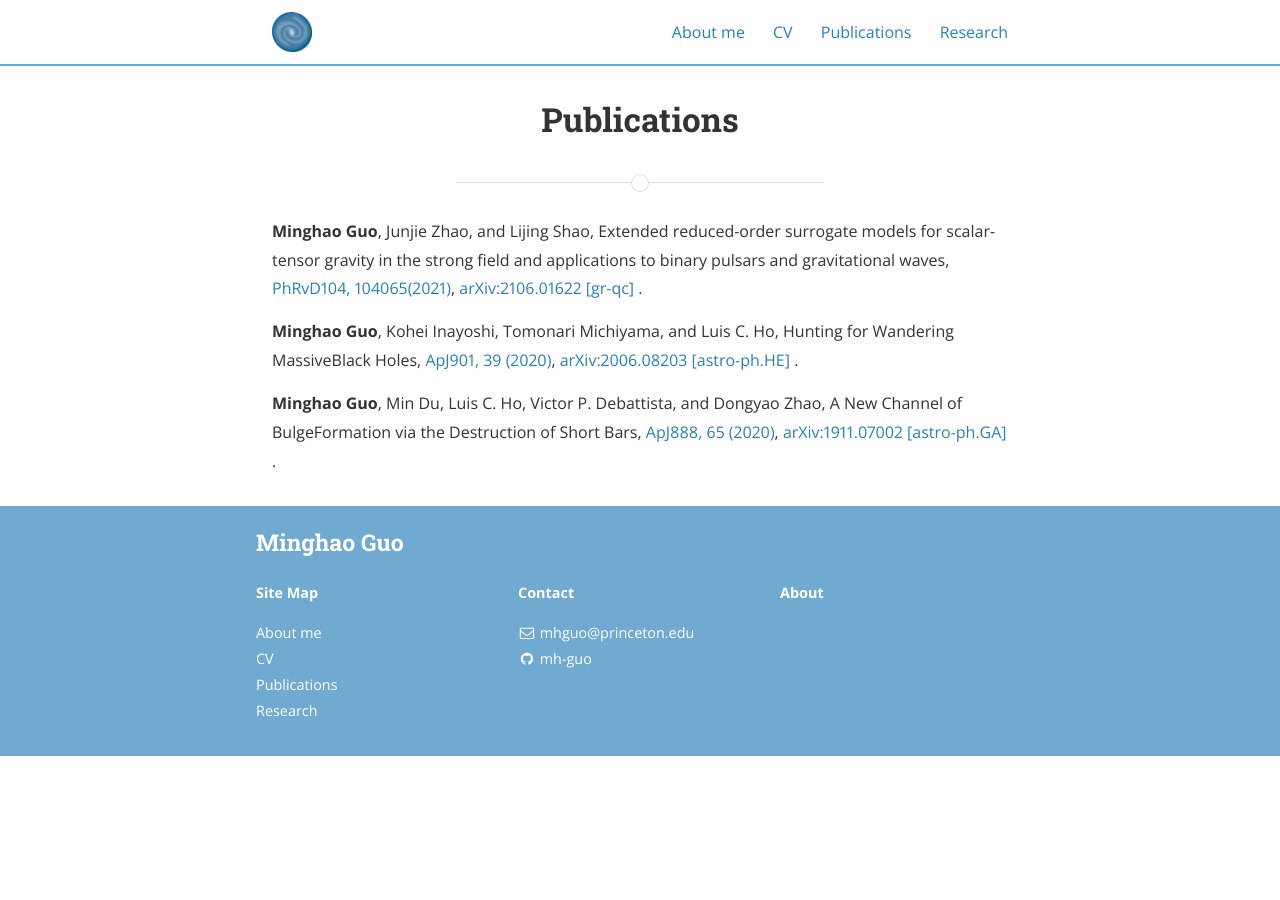
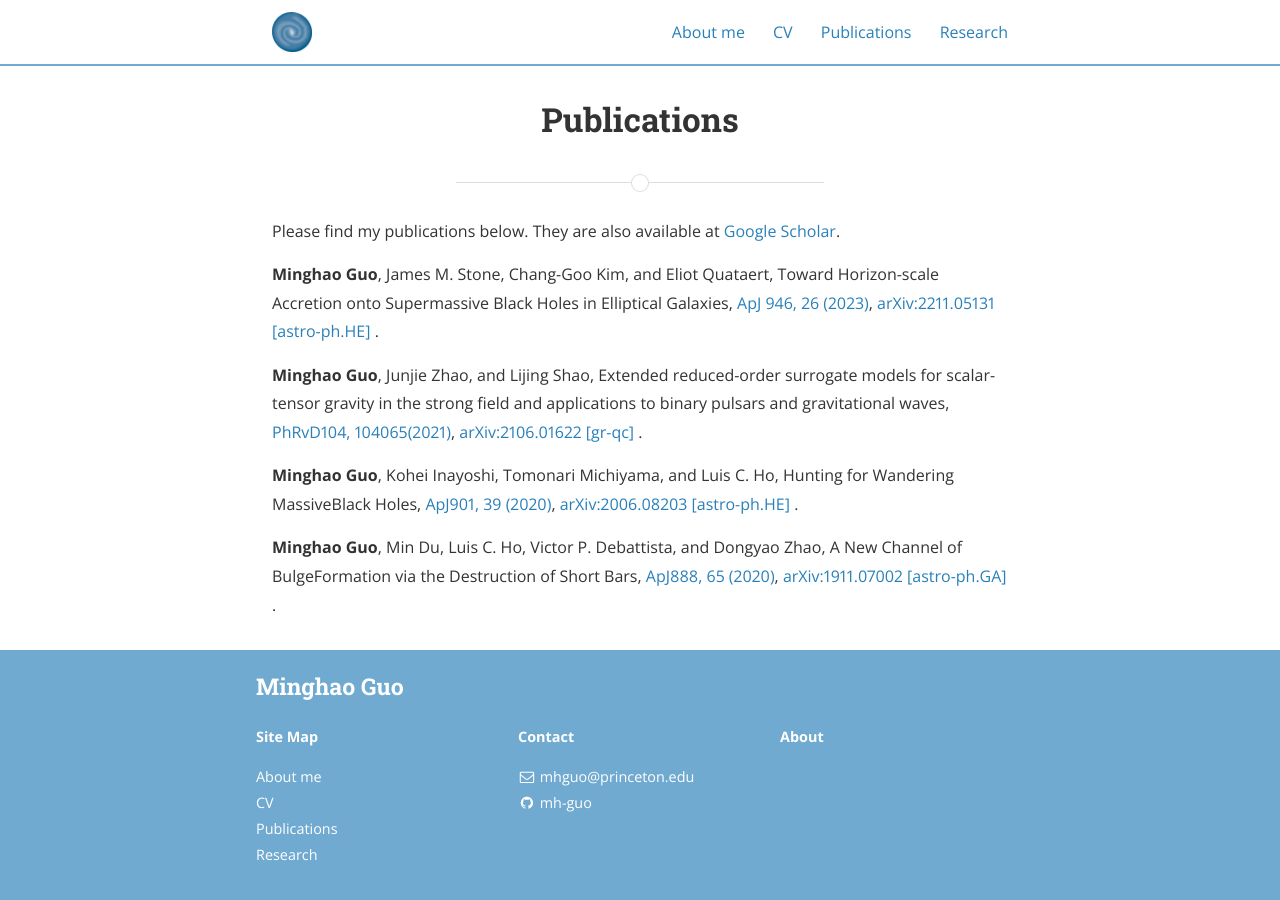
Before and after one commit to mh-guo/mh-guo-slate.github.io, a Jekyll site: the page built from publications.md, in a window 1280 px wide. Built offline with Jekyll 4.4.1, drawn with Linux system fonts in a browser that asks for light colours; nearby versions of some CDN libraries.

Commit message:
Update publications.md

```diff
--- a/publications.md
+++ b/publications.md
@@ -4,6 +4,10 @@ title: Publications
 permalink: /publications/
 main_nav: true
 ---
+
+Please find my publications below. They are also available at [Google Scholar](https://scholar.google.com/citations?user=psn3Y5cAAAAJ).
+
+<b>Minghao Guo</b>, James M. Stone, Chang-Goo Kim, and Eliot Quataert, Toward Horizon-scale Accretion onto Supermassive Black Holes in Elliptical Galaxies, [ApJ 946, 26 (2023)](https://iopscience.iop.org/article/10.3847/1538-4357/acb81e), [arXiv:2211.05131 [astro-ph.HE]](https://arxiv.org/abs/2211.05131) .
 
 <b>Minghao Guo</b>, Junjie Zhao, and Lijing Shao, Extended reduced-order surrogate models for scalar-tensor gravity in the strong field and applications to binary pulsars and gravitational waves, [PhRvD104, 104065(2021)](https://journals.aps.org/prd/abstract/10.1103/PhysRevD.104.104065), [arXiv:2106.01622 [gr-qc]](https://arxiv.org/abs/2106.01622) .
 
```
